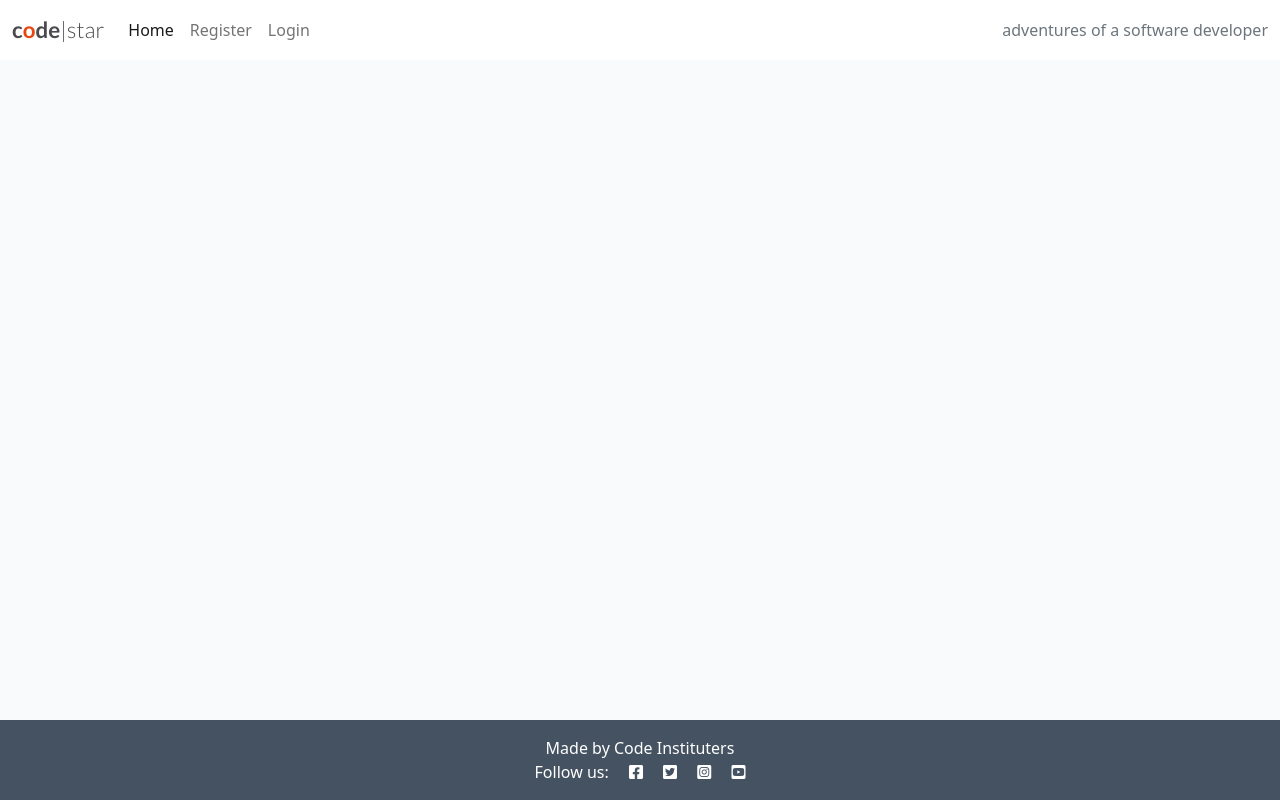
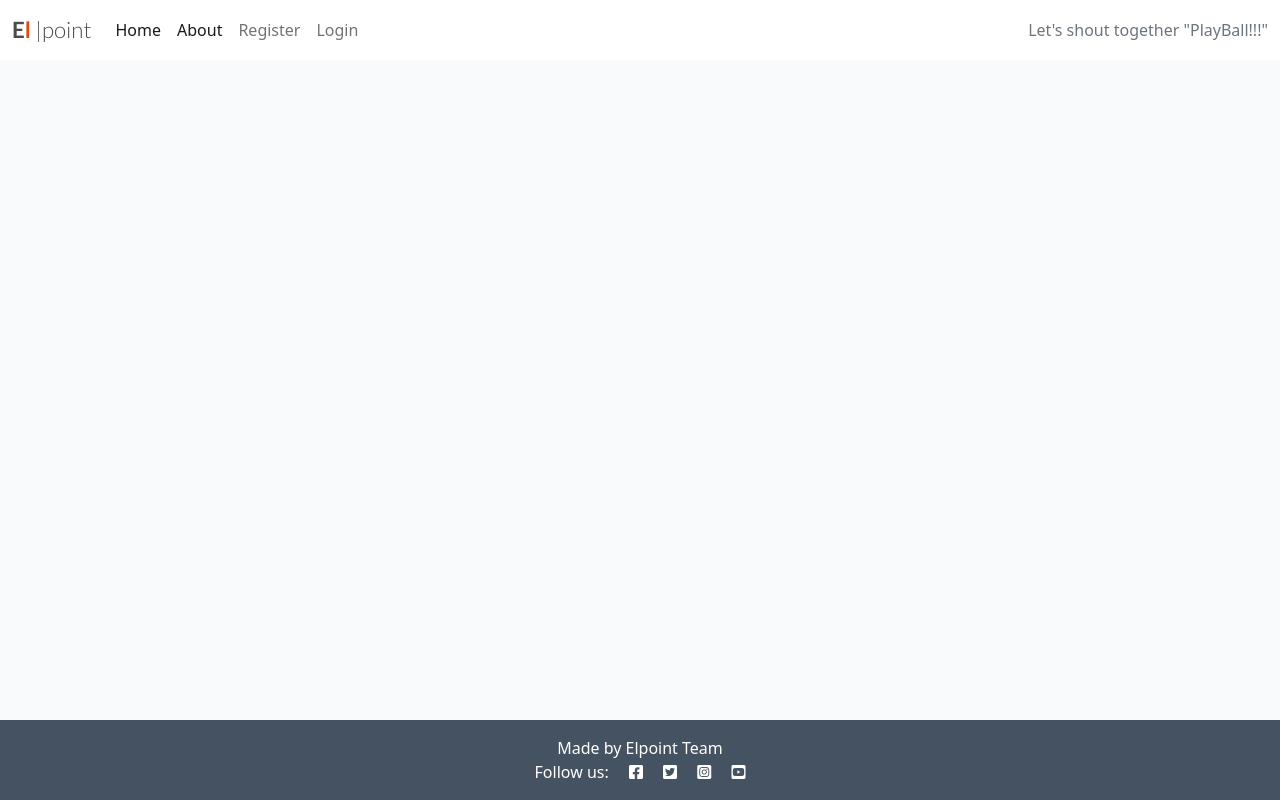
Before and after one commit to pirzer/eltruepoint, a Django app: page / in a window 1280 px wide. Run offline with Django 3.2, Linux system fonts and the light colour scheme; data that the repository does not hold is empty.

Commit message:
connecting urls blog eltruepoint and polls

```diff
--- a/blog/urls.py
+++ b/blog/urls.py
@@ -3,6 +3,6 @@ from django.urls import path
 
 urlpatterns = [
     path('', views.PostList.as_view(), name='home'),
-    path('<slug:slug>/', views.PostDetail.as_view(), name='post_detail'),
+    path('post-detail/<slug:slug>/', views.PostDetail.as_view(), name='post_detail'),
     path('like/<slug:slug>', views.PostLike.as_view(), name='post_like'),
 ]
--- a/eltruepoint/urls.py
+++ b/eltruepoint/urls.py
@@ -18,8 +18,8 @@ from django.urls import path, include
 
 urlpatterns = [
     path('admin/', admin.site.urls),
-    path("", include("blog.urls"), name="blog-urls"),
+    path('', include('blog.urls'), name='blog_urls'),
     path('summernote/', include('django_summernote.urls')),
-    path("accounts/", include("allauth.urls")),
+    path('accounts/', include('allauth.urls')),
     path('polls/', include('polls.urls')),
 ]
--- a/polls/templates/polls/detail.html
+++ b/polls/templates/polls/detail.html
@@ -1,3 +1,5 @@
+{% extends 'base.html' %}
+
 <h1>{{ question.question_text }}</h1>
 
 {% if error_message %}<p><strong>{{ error_message }}</strong></p>{% endif %}
--- a/polls/templates/polls/index.html
+++ b/polls/templates/polls/index.html
@@ -1,3 +1,5 @@
+{% extends 'base.html' %}
+
 {% load static %}
 
 <link rel="stylesheet" type="text/css" href="{% static 'polls/style.css' %}">
--- a/polls/templates/polls/results.html
+++ b/polls/templates/polls/results.html
@@ -1,3 +1,5 @@
+{% extends 'base.html' %}
+
 <h1>{{ question.question_text }}</h1>
 
 <ul>
--- a/polls/urls.py
+++ b/polls/urls.py
@@ -2,7 +2,8 @@ from django.urls import path
 
 from . import views
 
-app_name = 'polls'
+app_name = "polls"
+
 urlpatterns = [
     path('', views.IndexView.as_view(), name='index'),
     path('<int:pk>/', views.DetailView.as_view(), name='detail'),
--- a/polls/views.py
+++ b/polls/views.py
@@ -38,6 +38,7 @@ class ResultsView(generic.DetailView):
 
 def vote(request, question_id):
     question = get_object_or_404(Question, pk=question_id)
+    print("question")
     try:
         selected_choice = question.choice_set.get(pk=request.POST['choice'])
     except (KeyError, Choice.DoesNotExist):
--- a/templates/base.html
+++ b/templates/base.html
@@ -4,8 +4,9 @@
 <html class="h-100">
 
 <head>
-    <title>CodeStar Blog</title>
+    <title>Elpoint Blog</title>
 
+    <meta charset="utf-8"> <!-- added - Poll -->
     <link rel="preconnect" href="https://fonts.gstatic.com">
     <link href="https://fonts.googleapis.com/css2?family=Roboto:wght@300&display=swap" rel="stylesheet">
     <link href="https://fonts.googleapis.com/css2?family=Lato:wght@300;700&display=swap" rel="stylesheet">
@@ -26,8 +27,8 @@
 
     <nav class="navbar navbar-expand-lg navbar-light bg-white">
         <div class="container-fluid">
-            <a class="navbar-brand" href="{% url 'home' %}"><span class="brand">c<span class="red-o">o</span>de<span
-                        class="thin">|star</span></span></span></a>
+            <a class="navbar-brand" href="{% url 'home' %}"><span class="brand">E<span class="red-o">l</span> <span
+                        class="thin">|point</span></span></span></a>
             <button class="navbar-toggler" type="button" data-bs-toggle="collapse" data-bs-target="#navbarText"
                 aria-controls="navbarText" aria-expanded="false" aria-label="Toggle navigation">
                 <span class="navbar-toggler-icon"></span>
@@ -37,10 +38,17 @@
                     <li class="nav-item">
                         <a class="nav-link active" aria-current="page" href="{% url 'home' %}">Home</a>
                     </li>
+                    <!-- Explaining website to the visitors -->
+                    <li class="nav-item">
+                        <a role="button" class="nav-link active" data-bs-toggle="modal" data-bs-target="#aboutModal">
+                            About
+                        </a>
+                    </li>
                     {% if user.is_authenticated %}
-                    <!-- <li class="nav-item">
-                        <a class="nav-link" href="{% url 'account_login' %}">Polls</a>
-                    </li> -->
+        <!-- Polls option in the main heading -->
+                    <li class="nav-item">
+                        <a class="nav-link" href="{% url 'polls:index' %}">Polls</a>
+                    </li>
                     <li class="nav-item">
                         <a class="nav-link" href="{% url 'account_logout' %}">Logout</a>
                     </li>
@@ -55,7 +63,7 @@
 
                 </ul>
                 <span class="navbar-text text-muted">
-                    adventures of a software developer
+                    Let's shout together "PlayBall!!!"
                 </span>
             </div>
         </div>
@@ -73,6 +81,29 @@
         </div>
     </div>
 
+    <!-- Modal for About text -->
+    <div class="modal fade" id="aboutModal" tabindex="-1" aria-labelledby="aboutModalLabel" aria-hidden="true">
+        <div class="modal-dialog">
+          <div class="modal-content">
+            <div class="modal-header">
+              <h5 class="modal-title" id="aboutModalLabel">About - Elpoint</h5>
+              <button type="button" class="btn-close" data-bs-dismiss="modal" aria-label="Close"></button>
+            </div>
+            <div class="modal-body about-text">
+                Baseball [BASE] says it!!! is a website for registers users, curious fans, and even
+                for BASE detractors. Everyone is free to explain and disscusse open topics.
+                We cheer that every single fan who loves this sport can share and post all the passion
+                here but respecting opinions, origins, ideas from our memebers. If you do not love BASE,
+                we expected that you can comprenhend BASE a bit more. Please, register an account or
+                login to shout together "Play Ball"
+            </div>
+            <div class="modal-footer">
+              <button type="button" class="btn btn-secondary" data-bs-dismiss="modal">Close</button>
+            </div>
+          </div>
+        </div>
+      </div>
+
     <main class="flex-shrink-0 main-bg">
 
         {% block content %}
@@ -82,7 +113,7 @@
 
     <!-- Footer -->
     <footer class="footer mt-auto py-3 dark-bg">
-        <p class="m-0 text-center text-white">Made by Code Instituters</p>
+        <p class="m-0 text-center text-white">Made by Elpoint Team</p>
         <p class="m-0 text-center text-white">Follow us: <i class="fab fa-facebook-square ms-3"></i>
             <i class="fab fa-twitter-square ms-3"></i>
             <i class="fab fa-instagram-square ms-3"></i>
@@ -93,7 +124,7 @@
             let messages = document.getElementById('msg');
             let alert = new bootstrap.Alert(messages);
             alert.close();
-        }, 2500);
+        }, 2000);
     </script>
 </body>
 
```
